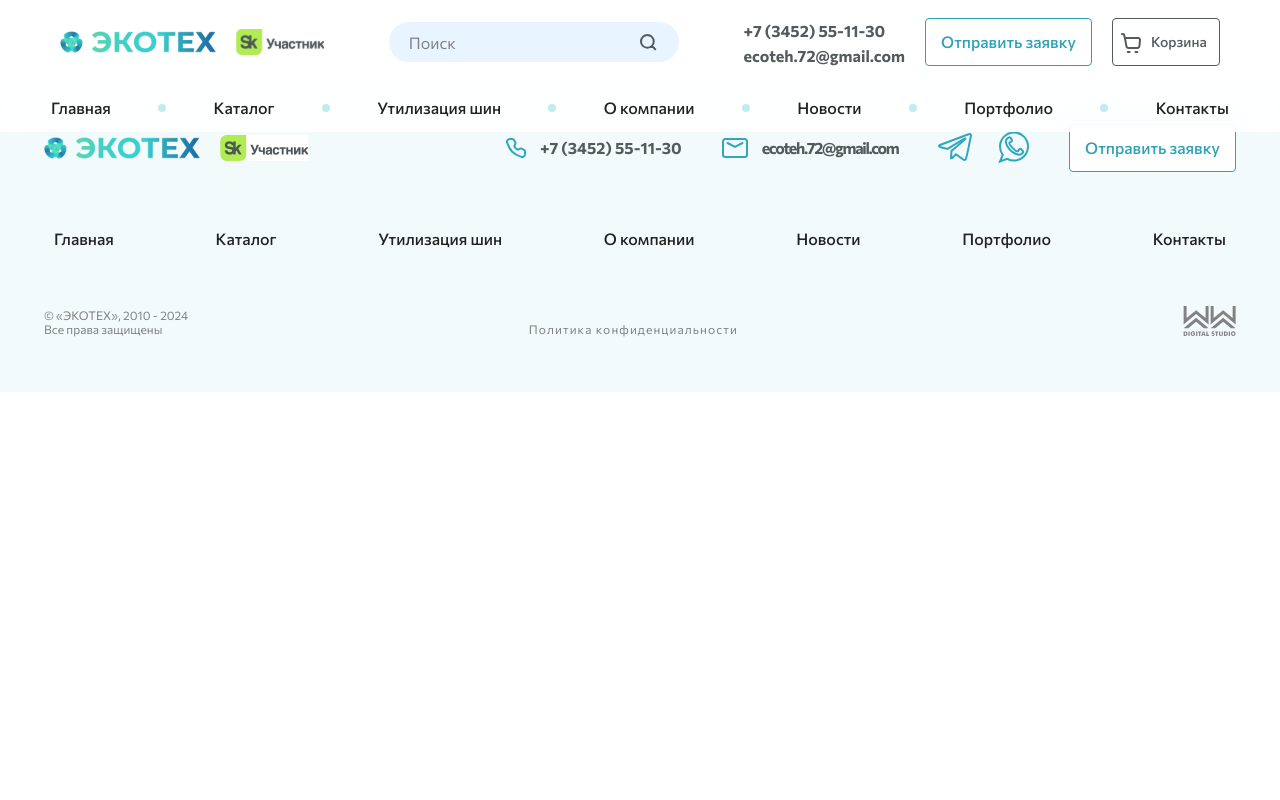
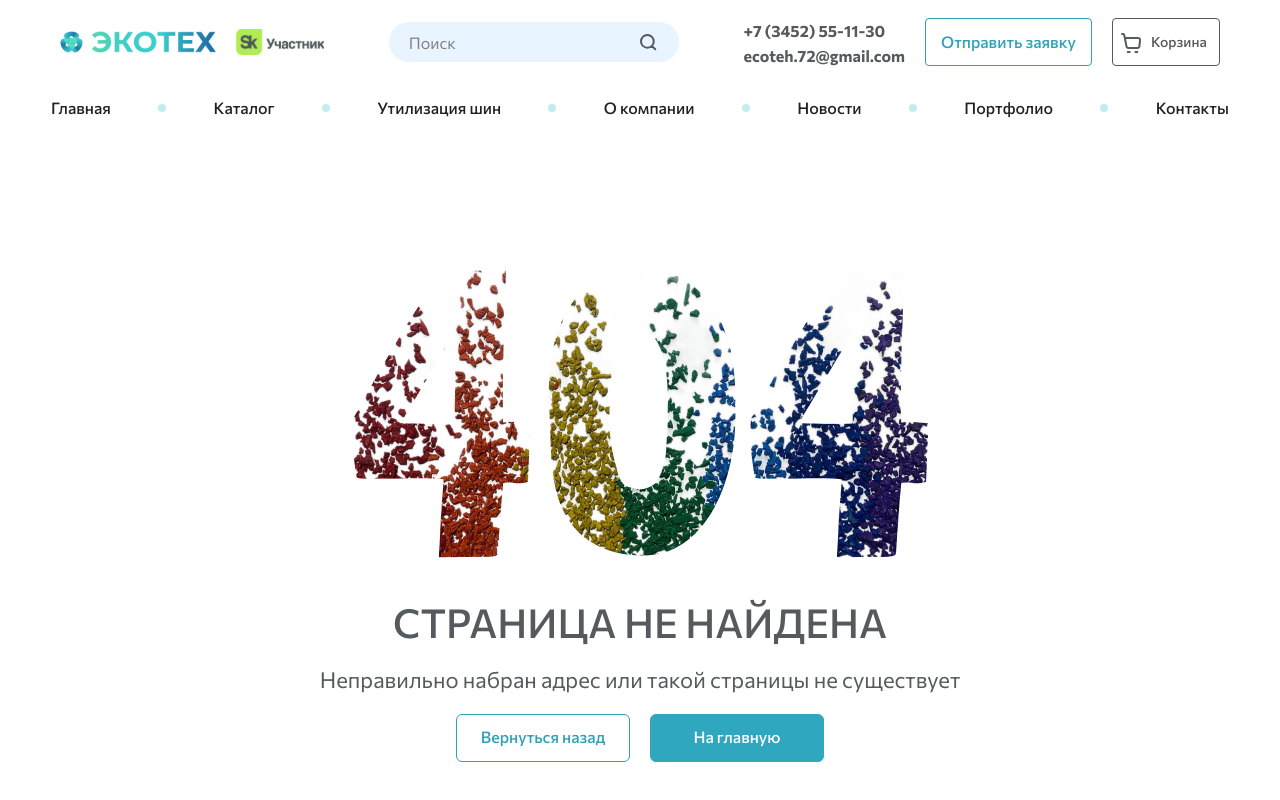
Before and after one commit to ALEXX4891/ecoteh, a website: page src/404.html in a window 1280 px wide. Shown: the top 800 px of the page. Drawn offline with nearby package versions, Linux system fonts and the light colour scheme; files that its build step writes are made by us from their sources; files whose address does not match are found by name.

Commit message:
добавит верстку страницы 404

```diff
--- a/src/404.html
+++ b/src/404.html
@@ -4,10 +4,10 @@
 "title": "Экотех. flower bridge",
 })
 
-<body>
+<body class="not-found" data-page="404">
   @@include('./html/header.html', {})
 
-  <div class="container container__not-found not-found">
+  <!-- <div class="container container_not-found not-found">
     <div class="not-found__wrapper">
       <h1 class="not-found__title">404</h1>
       <h3 class="not-found__subtitle">Ошибка!</h3>
@@ -19,8 +19,34 @@
         Перейдите на главную страницу
       </a>
     </div>
-  </div>
+  </div> -->
 
+
+  <main class="main">
+    <section class="section not-found">
+      <div class="container not-found__container">
+        <div class="not-found__img">
+          <img src="@img/404.png" alt="ошибка 404">
+        </div>
+
+        <h1 class="not-found__title">
+          Страница не найдена
+        </h1>
+        <p class="not-found__text">
+          Неправильно набран адрес или такой страницы не существует
+        </p>
+        <div class="not-found__btns-wrapper">
+          <a class="not-found__link btn btn_reset btn_blue" href="#">
+            Вернуться назад
+          </a>
+          <a class="not-found__link btn btn_reset btn_business" href="/">
+            На главную
+          </a>
+        </div>
+      </div>
+    </section>
+
+  </main>
 
 
   @@include('./html/footer.html', {})
--- a/src/scss/style.scss
+++ b/src/scss/style.scss
@@ -368,51 +368,51 @@ img {
     }
   }
 
-  .btn_w_81 {
-    width: 81px;
-  }
-  .btn_w_150 {
-    width: 150px;
-  }
-  .btn_w_161 {
-    width: 161px;
-  }
-  .btn_w_179 {
-    width: 179px;
-  }
-  .btn_w_195 {
-    width: 195px;
-  }
-
-  .btn_w_201 {
-    width: 201px;
-  }
-
-  .btn_w_229 {
-    width: 229px;
-  }
-
-  .btn_w_230 {
-    width: 230px;
-  }
-
-  .btn_w_240 {
-    width: 240px;
-  }
-  .btn_w_245 {
-    width: 245px;
-  }
-  .btn_w_350 {
-    width: 350px;
-  }
-
-  .btn_m_0 {
-    margin: 0;
-  }
-
-  .btn_mr_35 {
-    margin-right: 35px;
-  }
+  // .btn_w_81 {
+  //   width: 81px;
+  // }
+  // .btn_w_150 {
+  //   width: 150px;
+  // }
+  // .btn_w_161 {
+  //   width: 161px;
+  // }
+  // .btn_w_179 {
+  //   width: 179px;
+  // }
+  // .btn_w_195 {
+  //   width: 195px;
+  // }
+
+  // .btn_w_201 {
+  //   width: 201px;
+  // }
+
+  // .btn_w_229 {
+  //   width: 229px;
+  // }
+
+  // .btn_w_230 {
+  //   width: 230px;
+  // }
+
+  // .btn_w_240 {
+  //   width: 240px;
+  // }
+  // .btn_w_245 {
+  //   width: 245px;
+  // }
+  // .btn_w_350 {
+  //   width: 350px;
+  // }
+
+  // .btn_m_0 {
+  //   margin: 0;
+  // }
+
+  // .btn_mr_35 {
+  //   margin-right: 35px;
+  // }
 
   .btn_disabled {
     color: rgba($color-black, 0.55);
@@ -2954,7 +2954,6 @@ img {
       text-align: left;
       color: $color-2DA1B7;
       text-transform: uppercase;
-
     }
 
     .runner__dot {
@@ -2969,7 +2968,6 @@ img {
     @keyframes scroll-reverse {
       from {
         transform: translateX(calc(-100% + 150px));
-
       }
       to {
         transform: translateX(calc(0% + 200px));
@@ -2986,6 +2984,74 @@ img {
 // --------------------------------------- ABOUT start ---------------------------------------
 
 // --------------------------------------- ABOUT end ---------------------------------------
+// --------------------------------------- 404 start ---------------------------------------
+
+/* Изображение_WhatsApp_2024_03_25_в_15_07_44_b0f144c4 (1) 2 */
+
+// position: absolute;
+// width: 471.88px;
+// height: 631.43px;
+// left: calc(50% - 471.88px/2 + 557.06px);
+// top: 327.29px;
+
+// background: url(404.png);
+// mix-blend-mode: hard-light;
+// transform: matrix(0, -1, -1, 0, 0, 0);
+
+.not-found {
+  .not-found__container {
+
+    display: flex;
+    flex-flow: column nowrap;
+    align-items: center;
+    justify-content: center;
+    gap: 20px;
+    padding: 186px 10px 148px;
+    border-bottom: 1px solid var(--color-E9E9E9);
+
+    .not-found__img {
+      margin-bottom: 20px;
+
+      // width: 500px;
+      // height: 300px;
+      // background: url(@img/404.png);
+      // mix-blend-mode: hard-light;
+      // transform: matrix(0, -1, -1, 0, 0, 0);
+    }
+
+    .not-found__title {
+      font-size: 40px;
+      font-weight: 500;
+      line-height: 48.92px;
+      text-align: center;
+      color: $color-555A5E;
+      text-transform: uppercase;
+      // margin-bottom: 100px;
+    }
+
+    .not-found__text {
+      font-size: 22px;
+      font-weight: 400;
+      line-height: 26.91px;
+      text-align: center;
+      color: $color-555A5E;
+    }
+
+    .not-found__btns-wrapper {
+      display: flex;
+      flex-flow: row nowrap;
+      align-items: center;
+      justify-content: center;
+      gap: 20px;
+    }
+    .btn {
+      width: 174px;
+      border-radius: 6px;
+    }
+  }
+}
+
+// --------------------------------------- 404 end ---------------------------------------
 // --------------------------------------- &&&&&& start ---------------------------------------
 
 // --------------------------------------- &&&&&& end ---------------------------------------
@@ -3004,6 +3070,3 @@ img {
 // --------------------------------------- &&&&&& start ---------------------------------------
 
 // --------------------------------------- &&&&&& end ---------------------------------------
-// --------------------------------------- &&&&&& start ---------------------------------------
-
-// --------------------------------------- &&&&&& end ---------------------------------------
```
Also changed, not shown: dist/404.html, dist/css/style.css, dist/img/404.png (added), dist/img/Intersect.png (added), src/img/404.png (added), trash/404.jpg (added), 1 other file.
